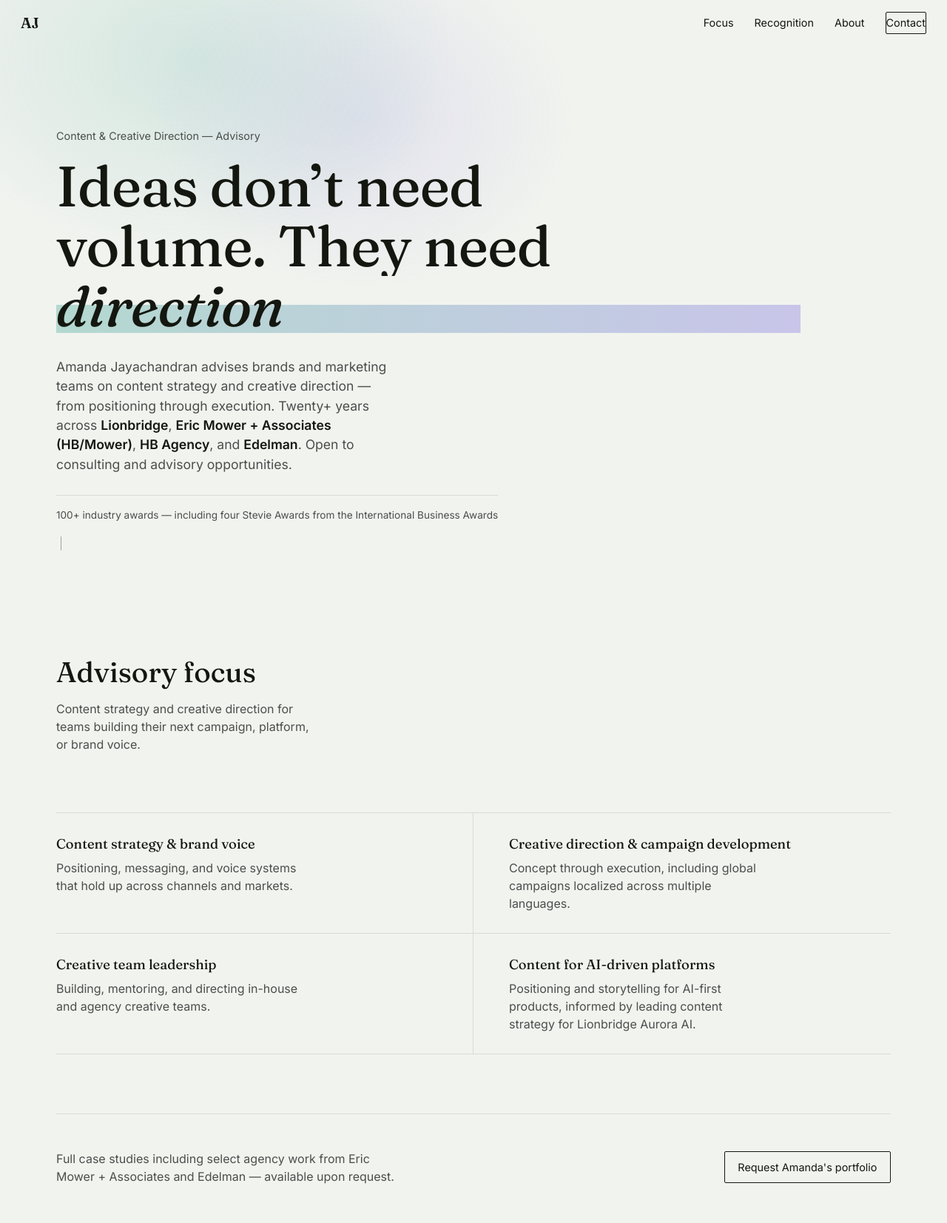
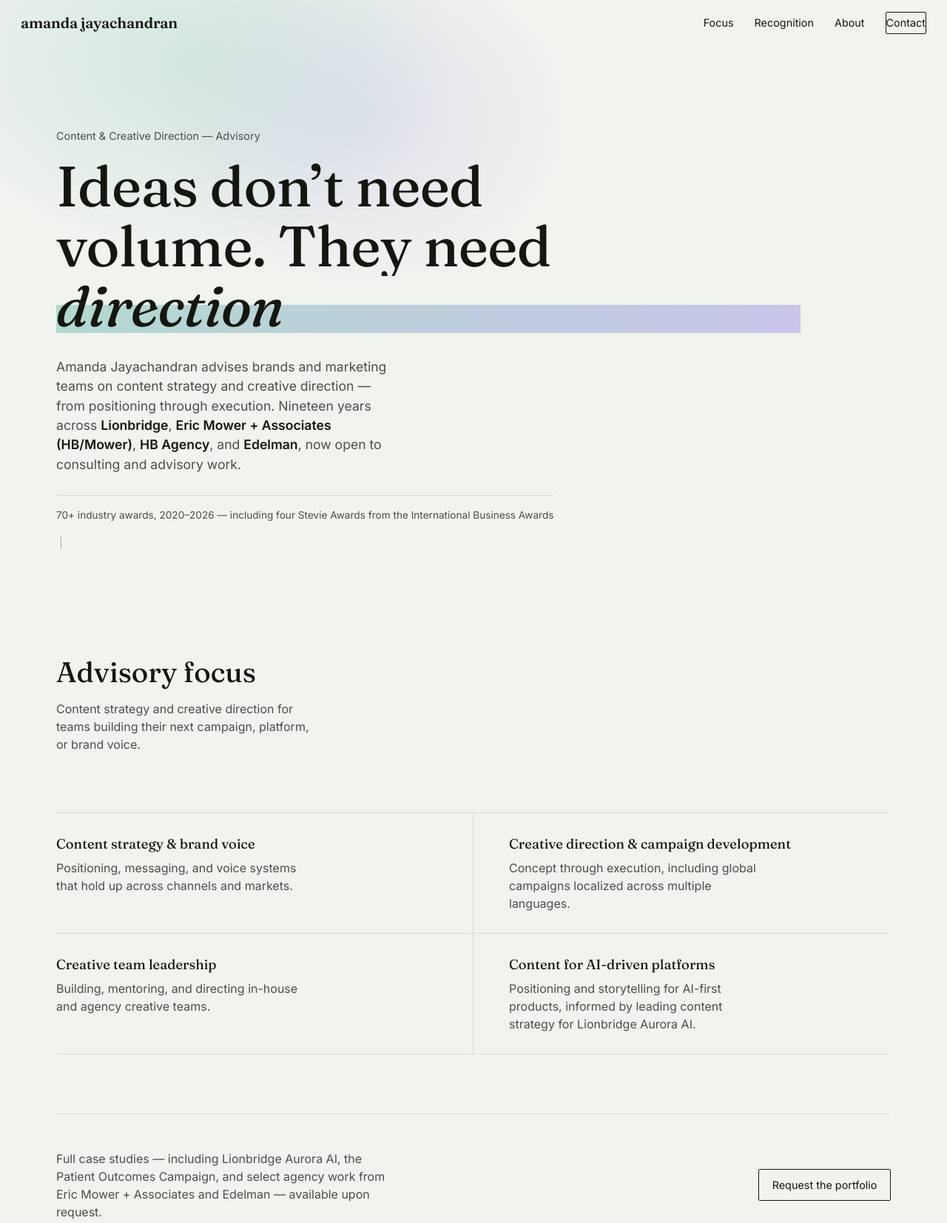
Before and after one commit to shaunjayachandran-source/amanda-test, a website: page index.html in a window 1280 px wide. Shown: the top 1653 px of the page at 74% size. Drawn offline with Linux system fonts and the light colour scheme.

Commit message:
Revise content and meta tags in index.html
Updated the description meta tag and adjusted various text elements to reflect changes in awards and years of experience.

```diff
--- a/index.html
+++ b/index.html
@@ -4,7 +4,7 @@
   <meta charset="UTF-8" />
   <meta name="viewport" content="width=device-width, initial-scale=1, viewport-fit=cover" />
   <title>Amanda Jayachandran — Content &amp; Creative Direction, Advisory</title>
-  <meta name="description" content="Amanda Jayachandran advises on content strategy and creative direction. Nineteen years across Lionbridge, Eric Mower + Associates, HB Agency, and Edelman. 100+ industry awards since 2020, including four Stevie Awards from the International Business Awards. Portfolio available upon request." />
+  <meta name="description" content="Amanda Jayachandran advises on content strategy and creative direction. Nineteen years across Lionbridge, Eric Mower + Associates (HB/Mower), HB Agency, and Edelman. 70+ industry awards since 2020, including four Stevie Awards from the International Business Awards. Portfolio available upon request." />
   <meta name="theme-color" content="#0E1210" />
 
   <meta property="og:title" content="Amanda Jayachandran — Content &amp; Creative Direction, Advisory" />
@@ -13,7 +13,7 @@
 
   <link rel="preconnect" href="https://fonts.googleapis.com" />
   <link rel="preconnect" href="https://fonts.gstatic.com" crossorigin />
-  <link href="https://fonts.googleapis.com/css2?family=Fraunces:ital,opsz,wght@0,9..144,300;0,9..144,450;0,9..144,600;1,9..144,450&family=Inter:wght@400;500;600&display=swap" rel="stylesheet" />
+  <link href="https://fonts.googleapis.com/css2?family=Fraunces:ital,opsz,wght@0,9..144,300;0,9..144,450;0,9..144,600;1,9..144,450&family=Alex+Brush&family=Inter:wght@400;500;600&display=swap" rel="stylesheet" />
 
   <link rel="stylesheet" href="styles.css" />
 </head>
@@ -25,7 +25,7 @@
   <div class="glow" aria-hidden="true"></div>
 
   <header class="site-header" data-header>
-    <a class="mark" href="#top">AJ</a>
+    <a class="mark" href="#top">amanda jayachandran</a>
     <nav class="nav" aria-label="Primary">
       <a href="#focus">Focus</a>
       <a href="#recognition">Recognition</a>
@@ -48,12 +48,12 @@
         <p class="hero-sub">
           Amanda Jayachandran advises brands and marketing teams on content
           strategy and creative direction — from positioning through execution.
-          Twenty+ years across <strong>Lionbridge</strong>, <strong>Eric Mower +
+          Nineteen years across <strong>Lionbridge</strong>, <strong>Eric Mower +
           Associates (HB/Mower)</strong>, <strong>HB Agency</strong>, and
-          <strong>Edelman</strong>. Open to consulting and advisory opportunities.
+          <strong>Edelman</strong>, now open to consulting and advisory work.
         </p>
         <div class="hero-meta">
-          <span>100+ industry awards — including four Stevie Awards from the International Business Awards</span>
+          <span>70+ industry awards, 2020–2026 — including four Stevie Awards from the International Business Awards</span>
         </div>
       </div>
       <button class="scroll-cue" data-scroll-to="#focus" aria-label="Scroll to advisory focus">
@@ -89,11 +89,12 @@
 
       <div class="portfolio-note">
         <p>
-          Full case studies including select agency work from Eric Mower +
+          Full case studies — including Lionbridge Aurora AI, the Patient
+          Outcomes Campaign, and select agency work from Eric Mower +
           Associates and Edelman — available upon request.
         </p>
         <a class="portfolio-note-cta" href="mailto:amanda.jayachandran@gmail.com?subject=Portfolio%20request">
-          Request Amanda's portfolio
+          Request the portfolio
         </a>
       </div>
     </section>
@@ -128,10 +129,10 @@
       </ul>
 
       <p class="award-summary">
-        Plus 100+ additional Gold, Platinum, and Silver awards from Hermes
+        Plus 60+ additional Gold, Platinum, and Silver awards from Hermes
         Creative Awards, MarCom Awards, Communicator Awards, W3 Awards,
         Davey Awards, Ava Digital Awards, Summit Creative Awards, and
-        dotCOMM Awards. Full list attached.
+        dotCOMM Awards, 2020–2026. Full list available upon request.
       </p>
     </section>
 
@@ -197,9 +198,7 @@
         amanda.jayachandran@gmail.com
       </a>
       <p class="contact-note">Portfolio and full case studies available upon request.</p>
-      <ul class="social-list">
-        <li><a href="#" data-social="linkedin">LinkedIn</a></li>
-      </ul>
+      <a class="social-button" href="https://www.linkedin.com/in/ajayachandran/" target="_blank" rel="noopener noreferrer">LinkedIn</a>
     </section>
 
   </main>
```
